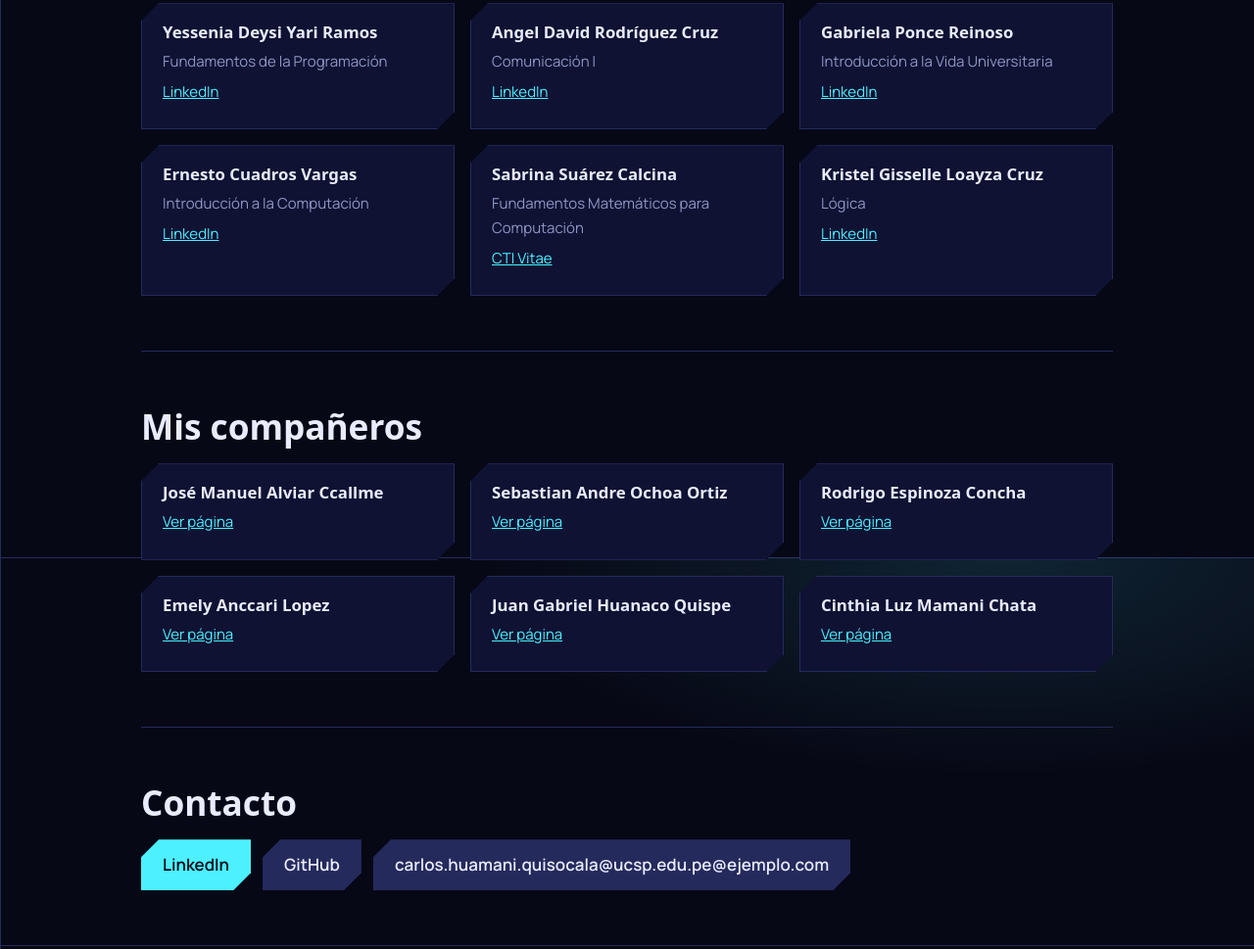
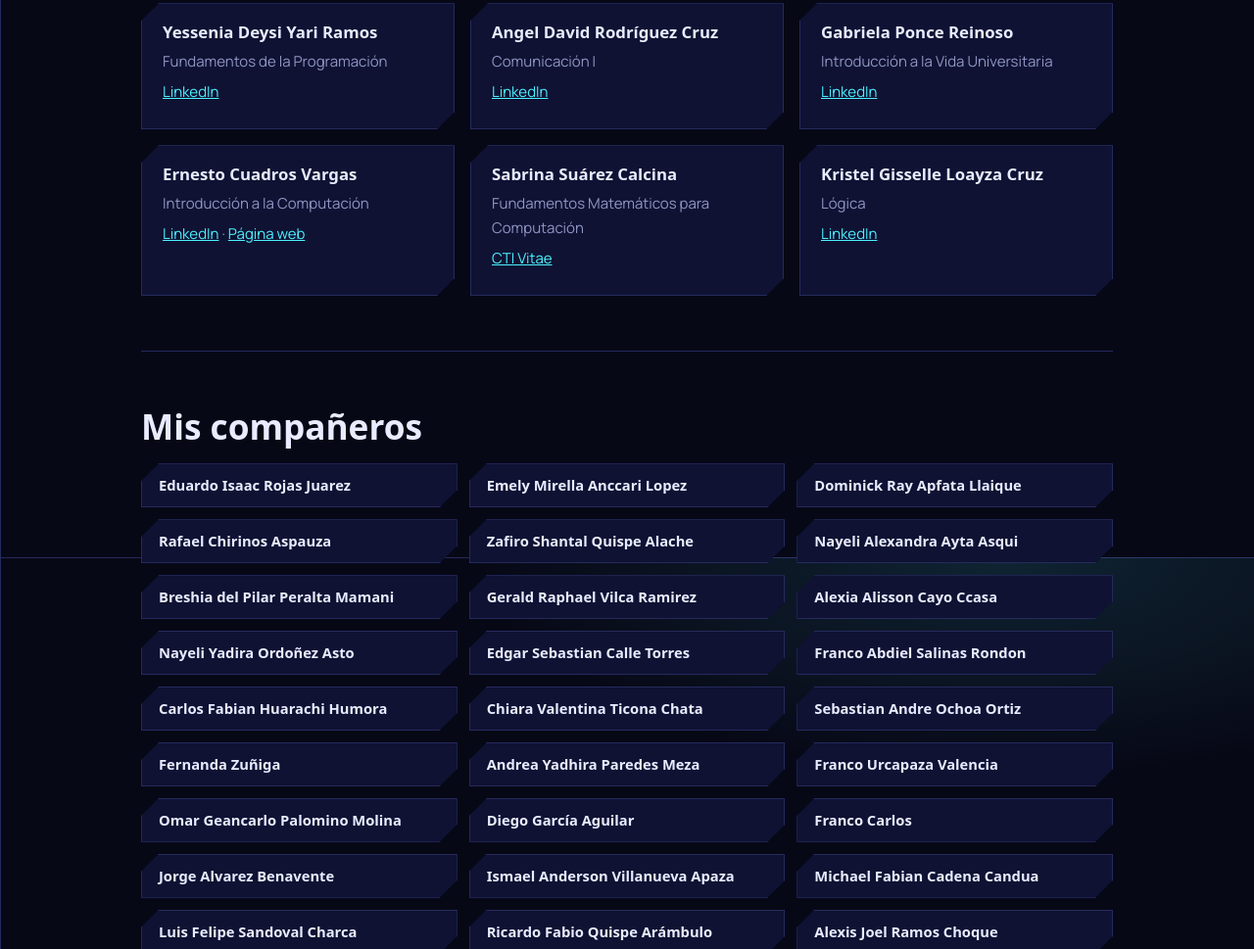
Before and after one commit to carldebb/carldebb.github.io, a plain HTML site: page index.html in a window 1280 px wide. Shown: the part 1831-2800 px from the top of the page at 98% size. Drawn offline with Linux system fonts and the light colour scheme; a web font is replaced by a local one.

Commit message:
Add files via upload

```diff
--- a/index.html
+++ b/index.html
@@ -5,15 +5,15 @@
   <meta name="viewport" content="width=device-width, initial-scale=1">
   <meta name="color-scheme" content="dark">
 
-  <!-- ====== SEO: reemplaza Carlos Francisco Huamani Quisocala, Ciencias de la Computacion, carldebb,carlos-francisco-huamani-quisocala-5a1369436 y carlos.huamani.quisocala@ucsp.edu.pe ====== -->
-  <title>Carlos Francisco Huamani Quisocala | Estudiante de Ciencias de la Computacion en la UCSP, Arequipa</title>
-  <meta name="description" content="Carlos Francisco Huamani Quisocala, estudiante de Ciencias de la Computacion en la Universidad Católica San Pablo (Arequipa, Perú). Currículum, cursos y profesores.">
+  <!-- SEO: título, descripción y datos estructurados con tu nombre completo -->
+  <title>Carlos Francisco Huamani Quisocala | Estudiante de Ciencias de la Computación en la UCSP, Arequipa</title>
+  <meta name="description" content="Carlos Francisco Huamani Quisocala, estudiante de Ciencias de la Computación en la Universidad Católica San Pablo (Arequipa, Perú). Currículum, cursos y profesores.">
   <meta name="author" content="Carlos Francisco Huamani Quisocala">
   <meta name="robots" content="index, follow">
   <link rel="canonical" href="https://carldebb.github.io/">
   <meta property="og:type" content="profile">
   <meta property="og:title" content="Carlos Francisco Huamani Quisocala">
-  <meta property="og:description" content="Estudiante de Ciencias de la Computacion en la Universidad Católica San Pablo, Arequipa.">
+  <meta property="og:description" content="Estudiante de Ciencias de la Computación en la Universidad Católica San Pablo, Arequipa.">
   <meta property="og:url" content="https://carldebb.github.io/">
   <meta property="og:locale" content="es_PE">
   <script type="application/ld+json">
@@ -22,10 +22,10 @@
     "@type": "Person",
     "name": "Carlos Francisco Huamani Quisocala",
     "url": "https://carldebb.github.io/",
-    "jobTitle": "Estudiante de Ciencias de la Computacion",
+    "jobTitle": "Estudiante de Ciencias de la Computación",
     "affiliation": { "@type": "CollegeOrUniversity", "name": "Universidad Católica San Pablo" },
     "address": { "@type": "PostalAddress", "addressLocality": "Arequipa", "addressCountry": "PE" },
-    "sameAs": ["https://www.linkedin.com/in/TU-PERFIL/", "https://github.com/carldebb"]
+    "sameAs": ["https://www.linkedin.com/in/carlos-francisco-huamani-quisocala-5a1369436/", "https://github.com/carldebb"]
   }
   </script>
 
@@ -108,6 +108,11 @@
     .grid li { transition: background .2s; }
     .grid li:hover { background: #151a46; }
     .grid p { margin: 0 0 6px; color: var(--muted); font-size: 15px; }
+    .grid.mini { grid-template-columns: repeat(auto-fill, minmax(240px, 1fr)); gap: 12px; }
+    .grid.mini li { padding: 14px 18px; }
+    .grid.mini a { text-decoration: none; color: var(--ink); display: block; }
+    .grid.mini h3 { margin: 0; font-size: .92rem; font-weight: 600; }
+    .grid.mini li:hover a { color: var(--cyan); }
     .cols { display: grid; grid-template-columns: 1.2fr 1fr; gap: 20px; }
     ul.plain { padding-left: 1.1em; margin: 0; }
     ul.plain li { margin-bottom: 6px; }
@@ -141,13 +146,13 @@
 
     <div class="hero" id="inicio">
       <div>
-        <!-- Un solo h1 con Carlos Francisco Huamani Quisocala: es lo que más pesa para Google -->
+        <!-- Un solo h1 con tu nombre completo: es lo que más pesa para Google -->
         <h1>Carlos Francisco Huamani Quisocala</h1>
-        <p class="lead">Estudiante de Ciencias de la Computacion en la Universidad Católica San Pablo, Arequipa.</p>
+        <p class="lead">Estudiante de Ciencias de la Computación en la Universidad Católica San Pablo, Arequipa.</p>
         <div class="links">
           <a class="btn" href="https://www.linkedin.com/in/carlos-francisco-huamani-quisocala-5a1369436/" rel="me">LinkedIn</a>
           <a class="btn ghost" href="https://github.com/carldebb" rel="me">GitHub</a>
-          <a class="btn ghost" href="mailto:carlos.huamani.quisocala@ucsp.edu.pe@ejemplo.com">Correo</a>
+          <a class="btn ghost" href="mailto:carlos.huamani.quisocala@ucsp.edu.pe">Correo</a>
         </div>
       </div>
 
@@ -174,7 +179,6 @@
           </g>
           <line class="scan" x1="20" y1="60" x2="380" y2="60"/>
         </svg>
-        <!-- Sube tu foto a una carpeta "images" y cambia el nombre del archivo -->
         <img class="photo" src="images/perfil.jpg" alt="Foto de Carlos Francisco Huamani Quisocala" width="180" height="180">
       </div>
     </div>
@@ -184,22 +188,22 @@
       <!-- Escríbelo como un CV: quién eres, qué estudias, qué te interesa -->
       <div class="cols">
         <div class="panel">
-          <p style="margin-top:0">Soy Carlos Francisco Huamani Quisocala, tengo 20 años y estudio Ciencias de la Computacion en la Universidad Católica San Pablo (UCSP), en Arequipa. Mi enfoque es desarrollar software orientado a sistemas embebidos y calibracion/modificacion de software para unidades de control electronico (ECU) automotrices y combino el uso de terminales RF para gestión y trazabilidad de inventario con la coordinación constante en entornos operativos, trasladando ese mismo rigor de diagnóstico y precisión al código y los sistemas de control.</p>
+          <p style="margin-top:0">Soy Carlos Francisco Huamani Quisocala, tengo 20 años y estudio Ciencias de la Computación en la Universidad Católica San Pablo (UCSP), en Arequipa. Mi enfoque es desarrollar software orientado a sistemas embebidos y calibración/modificación de software para unidades de control electronico (ECU) automotrices y combino el uso de terminales RF para gestión y trazabilidad de inventario con la coordinación constante en entornos operativos, trasladando ese mismo rigor de diagnóstico y precisión al código y los sistemas de control.</p>
           <h3>Habilidades</h3>
           <ul class="plain">
-            <li>HTML, CSS, Python, trabajo en equipo...</li>
+            <li>HTML, CSS, Python, trabajo en equipo.</li>
             <li>Idiomas: Español (nativo), Inglés (A2).</li>
           </ul>
         </div>
         <div class="panel">
           <h3>Educación</h3>
           <ul class="plain">
-            <li><strong>Universidad Católica San Pablo:</strong> Ciencias de la Computacion, desde 2026.</li>
-            <li><strong>Tu colegio:</strong> Juilliard.</li>
+            <li><strong>Universidad Católica San Pablo:</strong> Ciencias de la Computación, desde 2026.</li>
+            <li><strong>Colegio:</strong> Juilliard.</li>
           </ul>
-          <h3 style="margin-top:1em">Proximos pasos</h3>
+          <h3 style="margin-top:1em">Próximos pasos</h3>
           <ul class="plain">
-            <li>Me interesa orientar mi carrera en Ciencias de la Computación hacia el ámbito automotriz y motriz, combinando mis bases en programación y resolución de problemas con el estudio de sistemas tecnológicos aplicados a la movilidad..</li>
+            <li>Me interesa orientar mi carrera en Ciencias de la Computación hacia el ámbito automotriz y motriz, combinando mis bases en programación y resolución de problemas con el estudio de sistemas tecnológicos aplicados a la movilidad.</li>
           </ul>
         </div>
       </div>
@@ -224,7 +228,7 @@
         <li><h3>Yessenia Deysi Yari Ramos</h3><p>Fundamentos de la Programación</p><p><a href="https://www.linkedin.com/in/yessenia-yari-b4778139/">LinkedIn</a></p></li>
         <li><h3>Angel David Rodríguez Cruz</h3><p>Comunicación I</p><p><a href="https://www.linkedin.com/in/angel-rodriguez-cruz-58b78b85/">LinkedIn</a></p></li>
         <li><h3>Gabriela Ponce Reinoso</h3><p>Introducción a la Vida Universitaria</p><p><a href="https://www.linkedin.com/in/gabriela-ponce-reinoso-885922127/">LinkedIn</a></p></li>
-        <li><h3>Ernesto Cuadros Vargas</h3><p>Introducción a la Computación</p><p><a href="https://www.linkedin.com/in/ecuadrosv/">LinkedIn</a></p></li>
+        <li><h3>Ernesto Cuadros Vargas</h3><p>Introducción a la Computación</p><p><a href="https://www.linkedin.com/in/ecuadrosv/">LinkedIn</a> · <a href="https://socios.spc.org.pe/ecuadros/">Página web</a></p></li>
         <li><h3>Sabrina Suárez Calcina</h3><p>Fundamentos Matemáticos para Computación</p><p><a href="https://ctivitae.concytec.gob.pe/appDirectorioCTI/VerDatosInvestigador.do?id_investigador=17414">CTI Vitae</a></p></li>
         <li><h3>Kristel Gisselle Loayza Cruz</h3><p>Lógica</p><p><a href="https://www.linkedin.com/in/kristel-gisselle-loayza-cruz-abb3b039b/">LinkedIn</a></p></li>
       </ul>
@@ -232,22 +236,49 @@
 
     <section id="companeros">
       <h2>Mis compañeros</h2>
-      <ul class="grid">
-        <li><h3>José Manuel Alviar Ccallme</h3><p><a href="https://josealviar-acc.github.io/">Ver página</a></p></li>
-        <li><h3>Sebastian Andre Ochoa Ortiz</h3><p><a href="https://sebasochoa.github.io/">Ver página</a></p></li>
-        <li><h3>Rodrigo Espinoza Concha</h3><p><a href="https://rreec-253.github.io/MyPage/">Ver página</a></p></li>
-        <li><h3>Emely Anccari Lopez</h3><p><a href="https://emelyanccari-ops.github.io/">Ver página</a></p></li>
-        <li><h3>Juan Gabriel Huanaco Quispe</h3><p><a href="https://juan-huanaco-quispe.vercel.app/">Ver página</a></p></li>
-        <li><h3>Cinthia Luz Mamani Chata</h3><p><a href="https://cinthia-tech609.github.io/">Ver página</a></p></li>
+      <ul class="grid mini">
+        <li><a href="https://eduardoisaacrojasjuarez.github.io/"><h3>Eduardo Isaac Rojas Juarez</h3></a></li>
+        <li><a href="https://emelyanccari-ops.github.io/"><h3>Emely Mirella Anccari Lopez</h3></a></li>
+        <li><a href="https://dominickapfata-sudo.github.io/dominickrayapfatallaique.github.io/"><h3>Dominick Ray Apfata Llaique</h3></a></li>
+        <li><a href="https://rafaelchirinosaspauza.github.io/sitio-web-sobre-mi-/"><h3>Rafael Chirinos Aspauza</h3></a></li>
+        <li><a href="https://zafiroquispe-wq.github.io/"><h3>Zafiro Shantal Quispe Alache</h3></a></li>
+        <li><a href="https://nayeliayta-dev.github.io/"><h3>Nayeli Alexandra Ayta Asqui</h3></a></li>
+        <li><a href="https://bre-pilar.github.io/Breshia-del-pilar-peralta-mamani/"><h3>Breshia del Pilar Peralta Mamani</h3></a></li>
+        <li><a href="https://roachsanders.github.io/Gerald-Raphael-Vilca-Ramirez/"><h3>Gerald Raphael Vilca Ramirez</h3></a></li>
+        <li><a href="https://alexiacayo19.github.io/"><h3>Alexia Alisson Cayo Ccasa</h3></a></li>
+        <li><a href="https://nayeliordonez.github.io/Nayeli-Ordonez-Asto/"><h3>Nayeli Yadira Ordoñez Asto</h3></a></li>
+        <li><a href="https://polarberto.github.io/EDGAR-SEBASTIAN-CALLE-TORRES/"><h3>Edgar Sebastian Calle Torres</h3></a></li>
+        <li><a href="https://francoabdielsalinasrondon.github.io/"><h3>Franco Abdiel Salinas Rondon</h3></a></li>
+        <li><a href="https://carlosfabianhuarachihumora.github.io/"><h3>Carlos Fabian Huarachi Humora</h3></a></li>
+        <li><a href="https://chiaraticona-source.github.io/chiara-ticona.github.io/"><h3>Chiara Valentina Ticona Chata</h3></a></li>
+        <li><a href="https://sebasochoa.github.io/"><h3>Sebastian Andre Ochoa Ortiz</h3></a></li>
+        <li><a href="https://fernandagzcj.github.io/fernandagabrielazunigacamacho.github.io/"><h3>Fernanda Zuñiga</h3></a></li>
+        <li><a href="https://andrea-yadhira-portafolio.vercel.app/"><h3>Andrea Yadhira Paredes Meza</h3></a></li>
+        <li><a href="https://francoluisurcapazavalencia.github.io/"><h3>Franco Urcapaza Valencia</h3></a></li>
+        <li><a href="https://omarpalomino-max.github.io/mi-primera-pagina-web/"><h3>Omar Geancarlo Palomino Molina</h3></a></li>
+        <li><a href="https://diegogarciaaguilar-ui.github.io/pagina/"><h3>Diego García Aguilar</h3></a></li>
+        <li><a href="https://francocarlooss.github.io/"><h3>Franco Carlos</h3></a></li>
+        <li><a href="https://jorgealvarezbenavente.github.io/Jorge-Enrique-Alvarez-Benavente/"><h3>Jorge Alvarez Benavente</h3></a></li>
+        <li><a href="https://mako20026.github.io/Ismael-Anderson-Villanueva-Apaza/"><h3>Ismael Anderson Villanueva Apaza</h3></a></li>
+        <li><a href="https://michaelcadena-lp.github.io/"><h3>Michael Fabian Cadena Candua</h3></a></li>
+        <li><a href="https://luis-felipe-sandoval-charca.vercel.app/"><h3>Luis Felipe Sandoval Charca</h3></a></li>
+        <li><a href="https://ricardoquispearambulo.github.io/sitio-web-sobre-mi/"><h3>Ricardo Fabio Quispe Arámbulo</h3></a></li>
+        <li><a href="https://l-alx-l.github.io/TFCienciasdelaComputacion.github.io/"><h3>Alexis Joel Ramos Choque</h3></a></li>
+        <li><a href="https://alejandrojoseben.github.io/alejandro-benavides/"><h3>Alejandro José Benavides Valdez</h3></a></li>
+        <li><a href="https://karolroque.github.io/"><h3>Karol Imasumac Roque Ramos</h3></a></li>
+        <li><a href="https://josealviar-acc.github.io/"><h3>José Manuel Alviar Ccallme</h3></a></li>
+        <li><a href="https://rreec-253.github.io/MyPage/"><h3>Rodrigo Espinoza Concha</h3></a></li>
+        <li><a href="https://juan-huanaco-quispe.vercel.app/"><h3>Juan Gabriel Huanaco Quispe</h3></a></li>
+        <li><a href="https://cinthia-tech609.github.io/"><h3>Cinthia Luz Mamani Chata</h3></a></li>
       </ul>
     </section>
 
     <section id="contacto">
       <h2>Contacto</h2>
       <div class="links">
-        <a class="btn" href="https://www.linkedin.com/in/TU-PERFIL/" rel="me">LinkedIn</a>
+        <a class="btn" href="https://www.linkedin.com/in/carlos-francisco-huamani-quisocala-5a1369436/" rel="me">LinkedIn</a>
         <a class="btn ghost" href="https://github.com/carldebb" rel="me">GitHub</a>
-        <a class="btn ghost" href="mailto:carlos.huamani.quisocala@ucsp.edu.pe@ejemplo.com">carlos.huamani.quisocala@ucsp.edu.pe@ejemplo.com</a>
+        <a class="btn ghost" href="mailto:carlos.huamani.quisocala@ucsp.edu.pe">carlos.huamani.quisocala@ucsp.edu.pe</a>
       </div>
     </section>
   </main>
```
